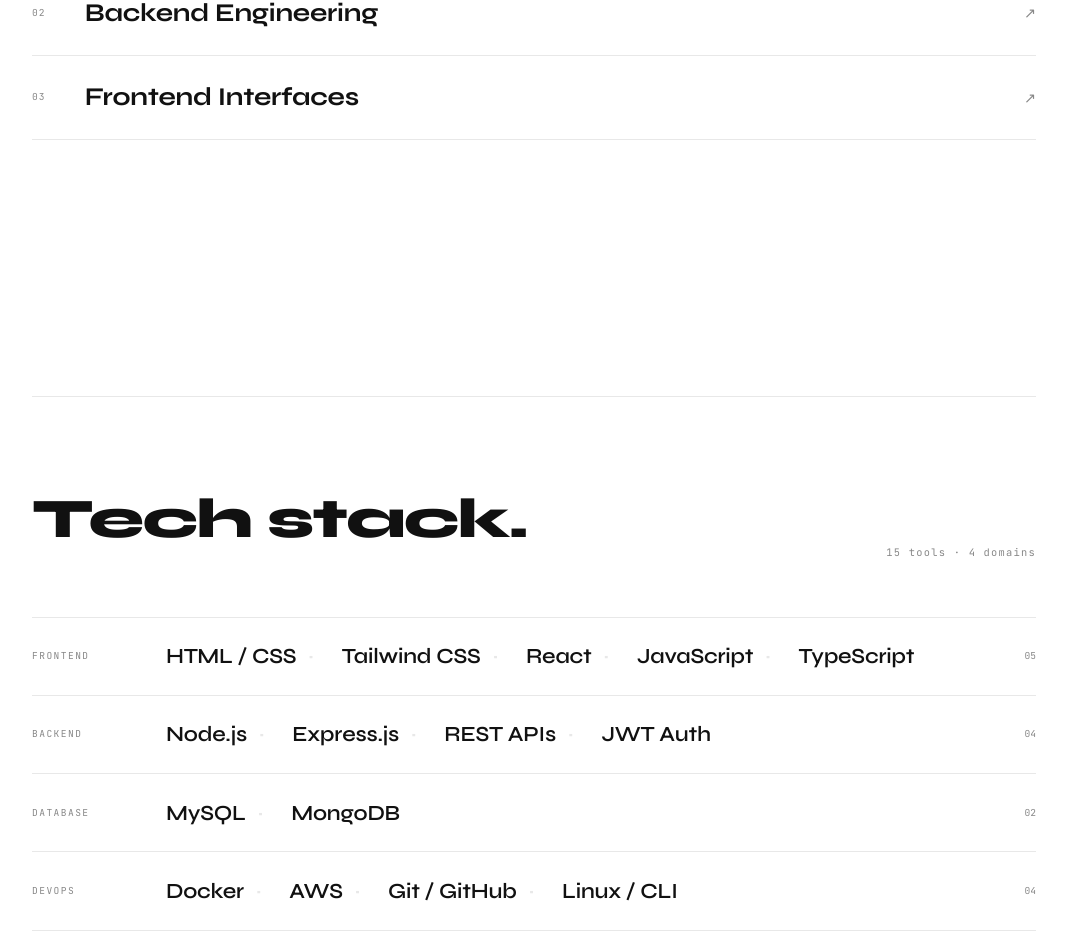
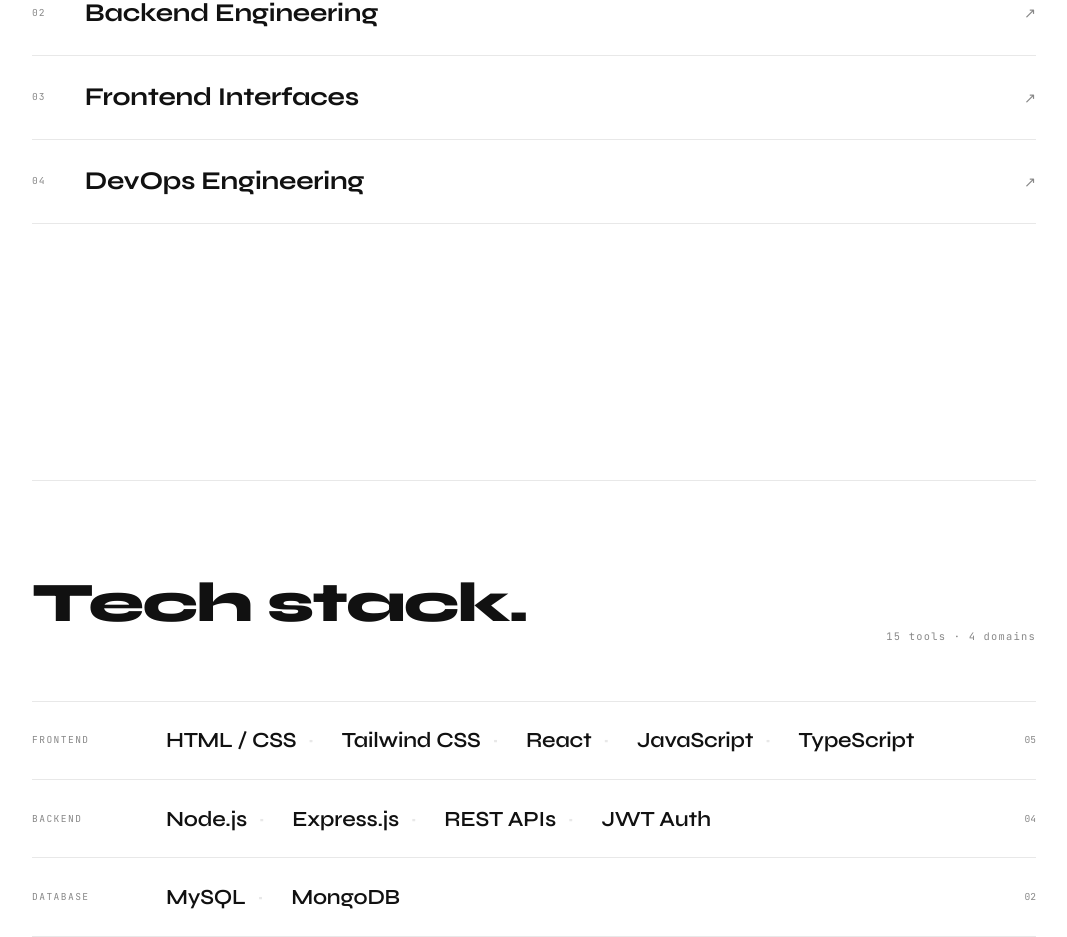
Before and after one commit to vishwasgowdahv/portfolio, a React (Vite) app: page / in a window 1280 px wide. Shown: the part 1250-2187 px from the top of the page, without its empty margins (106-1173 px from the left). Built offline with nearby package versions, Linux system fonts and the light colour scheme.

Commit message:
update about section

```diff
--- a/src/components/sections/About.jsx
+++ b/src/components/sections/About.jsx
@@ -3,8 +3,9 @@
 
 const ROLES = [
   { label: "Full-Stack Development", desc: "End-to-end web apps — APIs, UIs, databases" },
-  { label: "Backend Engineering",    desc: "Node.js, Express, auth, Docker, AWS" },
+  { label: "Backend Engineering",    desc: "Node.js, Express, auth, SQL/NoSQL" },
   { label: "Frontend Interfaces",    desc: "React, Tailwind CSS, clean UX" },
+  { label: "DevOps Engineering",    desc: "CI/CD, docker, kubernetes, AWS, GCP" },
 ];
 
 export default function About() {
```
